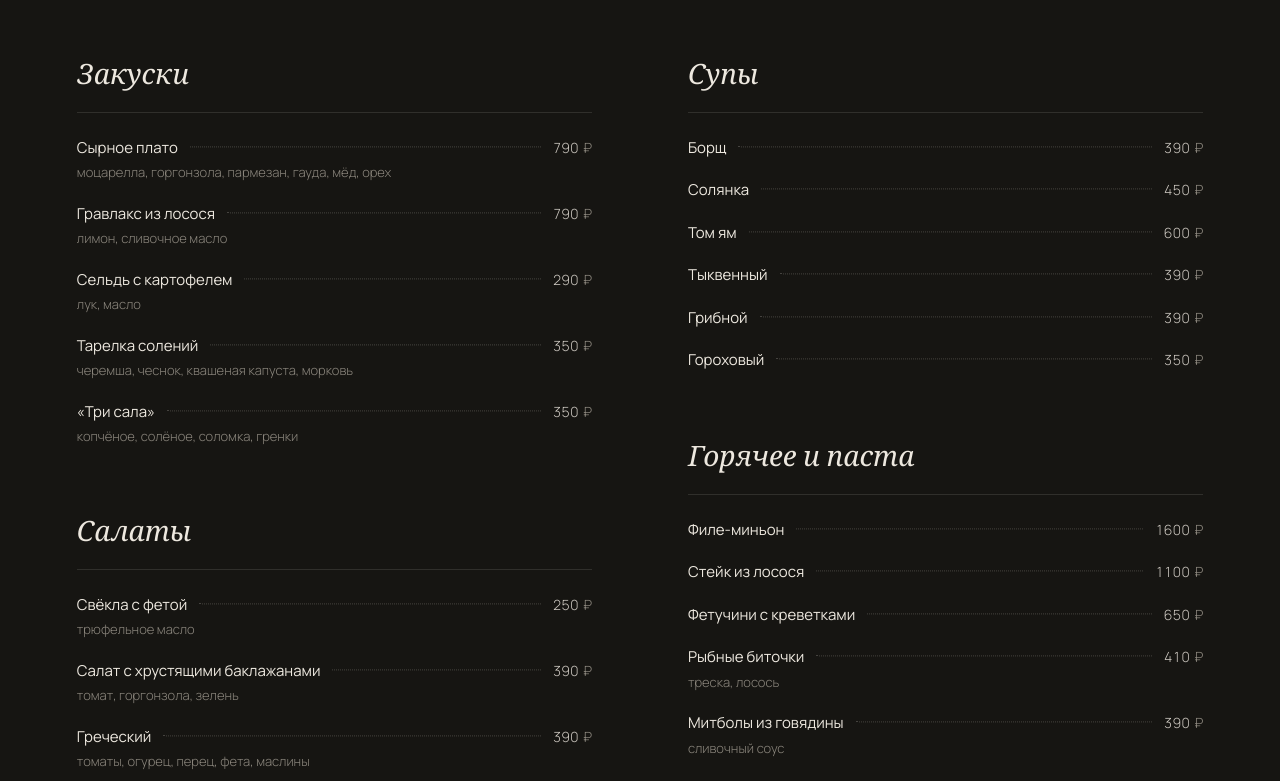
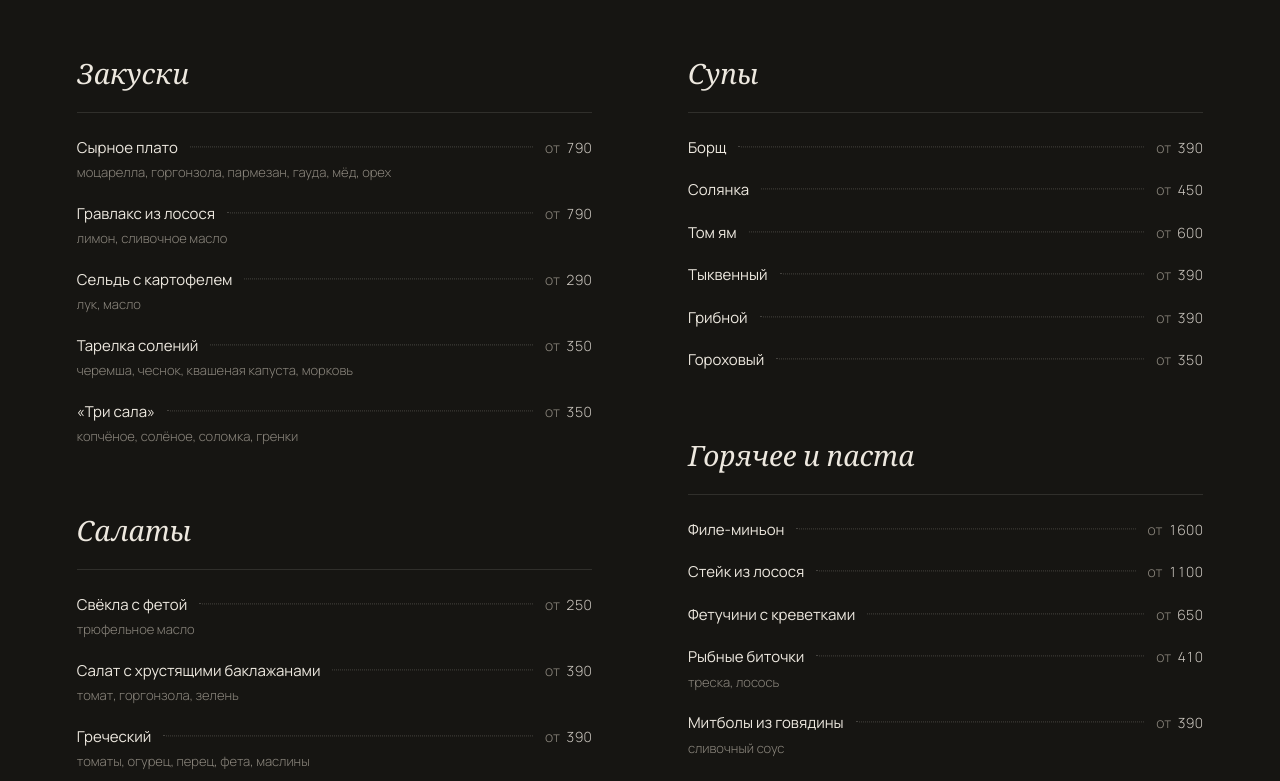
Before and after one commit to prodtatty/de, a React (Vite) app in the folder atomic/: page / in a window 1280 px wide. Shown: the part 3020-3801 px from the top of the page. Built offline with nearby package versions, Linux system fonts and the light colour scheme; the HTML template or start-up script is replaced by a standard one.

Commit message:
ATOMIC: show prices as 'от N' without currency sign
Co-Authored-By: Claude Opus 5.5 <noreply@anthropic.com>
Claude-Session: https://claude.ai/code/session_01ET3XCdLUCfnsJnHrkfeRMm

```diff
--- a/atomic/src/App.tsx
+++ b/atomic/src/App.tsx
@@ -238,8 +238,8 @@ function MenuList({ group, reveal = true }: { group: MenuGroup; reveal?: boolean
               <span className="text-[15px] font-normal">{d.name}</span>
               <span className="leader" />
               <span className="whitespace-nowrap text-[14px] tabular-nums text-ivory/85">
+                <span className="mr-1.5 text-stone">от</span>
                 {d.price}
-                <span className="ml-1 text-stone">₽</span>
               </span>
             </div>
             {d.note && <p className="mt-1 text-[13px] text-stone">{d.note}</p>}
```
